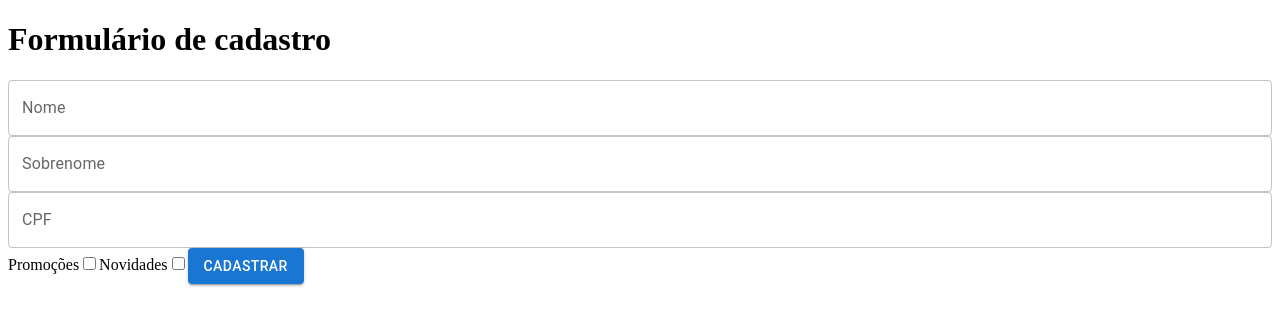
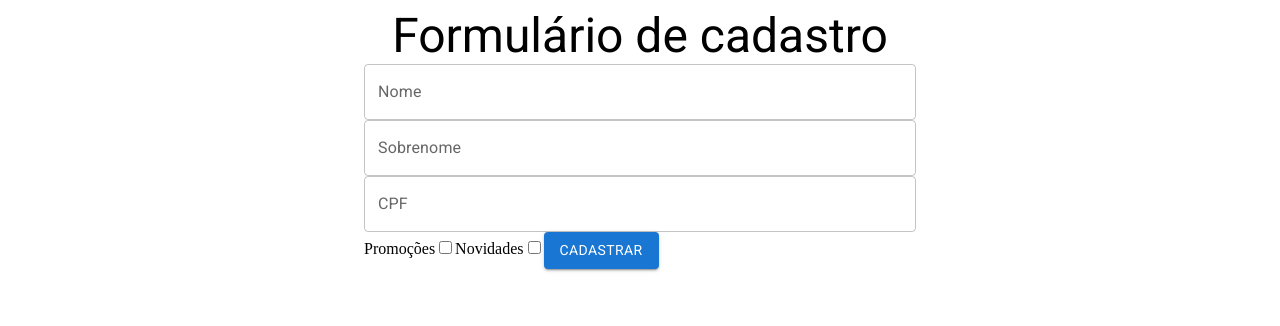
Before and after one commit to RenanTRS/react-hooks, a React (Vite) app: page / in a window 1280 px wide. Shown: the top 326 px of the page. Built offline with nearby package versions, Linux system fonts and the light colour scheme.

Commit message:
Uso do container e tipografia

```diff
--- a/src/App.tsx
+++ b/src/App.tsx
@@ -1,13 +1,13 @@
-import './App.css'
+import {Container, Typography} from '@mui/material'
 import { Form } from './components/Form'
-
+import '@fontsource/roboto/'
 function App() {
 
   return (
-    <>
-      <h1>Formulário de cadastro</h1>
+    <Container component="article" maxWidth="sm">
+      <Typography variant="h3" component="h1" align="center">Formulário de cadastro</Typography>
       <Form />
-    </>
+    </Container>
   )
 }
 
```
